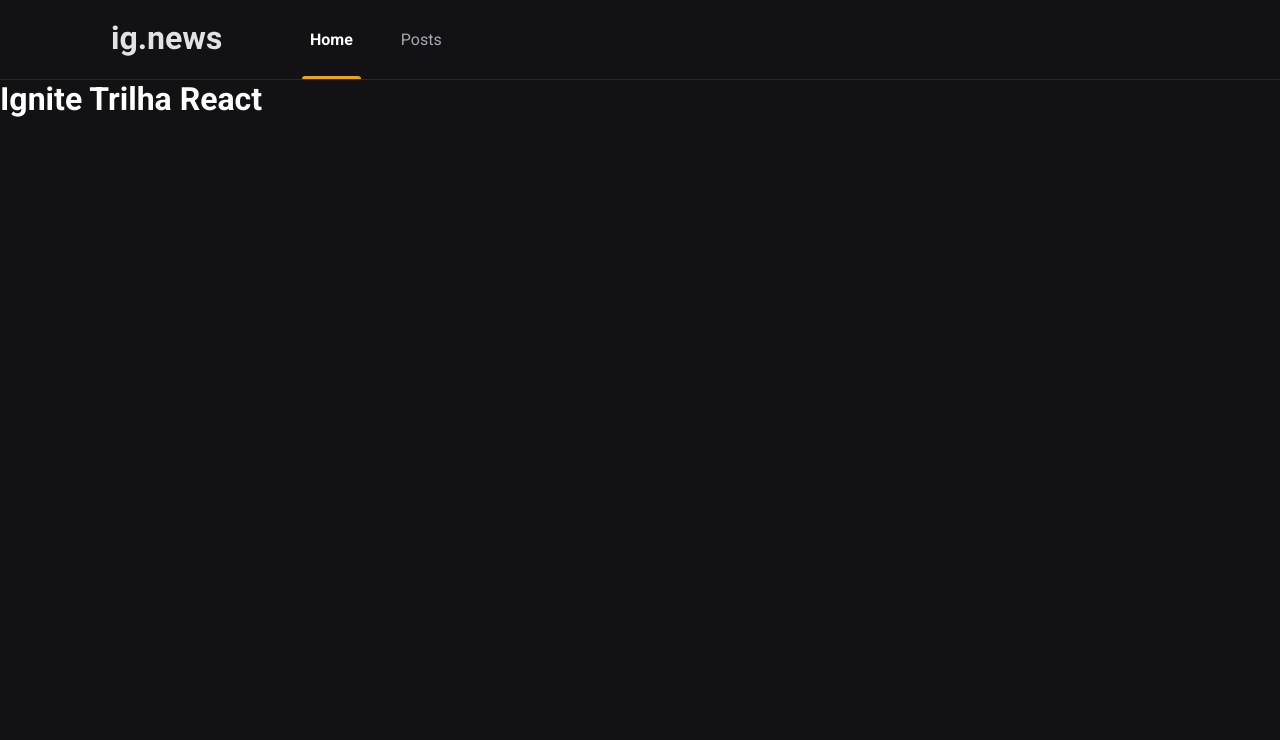
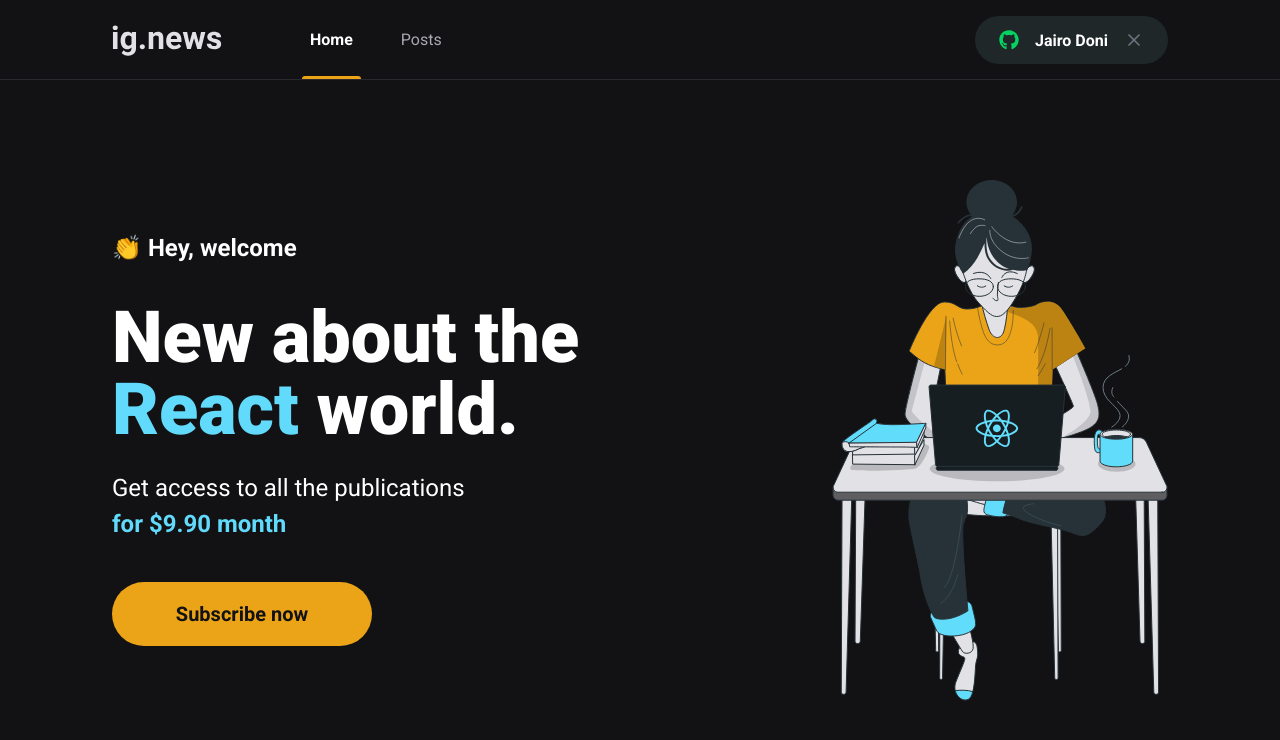
Before and after one commit to jairodoni/ignews, a Next.js app: page / in a window 1280 px wide. Shown: the top 740 px of the page. Built offline with nearby package versions, Linux system fonts and the light colour scheme.

Commit message:
home estilizada

```diff
--- a/package.json
+++ b/package.json
@@ -11,6 +11,7 @@
     "next": "10.0.9",
     "react": "17.0.2",
     "react-dom": "17.0.2",
+    "react-icons": "^4.2.0",
     "sass": "^1.32.8"
   },
   "devDependencies": {
--- a/src/components/Header/index.tsx
+++ b/src/components/Header/index.tsx
@@ -1,3 +1,4 @@
+import { SignInButton } from '../SingnInButton'
 import styles from './styles.module.scss'
 
 export function Header() {
@@ -9,6 +10,8 @@
           <a className={styles.active}>Home</a>
           <a>Posts</a>
         </nav>
+
+        <SignInButton />
       </div>
     </header>
   )
--- a/src/components/Header/styles.module.scss
+++ b/src/components/Header/styles.module.scss
@@ -1,6 +1,6 @@
 .headerContainer {
   height: 5rem;
-  border-bottom: 1px solid var(--gray-800);
+  border-bottom: 1px solid var(--gray-700);
 }
 
 .headerContent {
@@ -51,4 +51,8 @@
       }
     }
   }
+
+  button {
+    margin-left: auto;
+  }
 }
--- /dev/null
+++ b/src/components/SingnInButton/index.tsx
@@ -0,0 +1,27 @@
+import { FaGithub } from 'react-icons/fa';
+import { FiX } from 'react-icons/fi';
+
+import styles from './styles.module.scss';
+
+export function SignInButton() {
+  const isUserLogged = true;
+
+  return isUserLogged ? (
+    <button
+      type="button"
+      className={styles.signInButton}
+    >
+      <FaGithub color="#04d361"/>
+      Jairo Doni
+      <FiX color="#737380" className={styles.closeIcon}/>
+    </button>
+  ) : (
+    <button
+      type="button"
+      className={styles.signInButton}
+    >
+      <FaGithub color="#eba417"/>
+      Sign In with GitHub
+    </button>
+  )
+}
--- /dev/null
+++ b/src/components/SingnInButton/styles.module.scss
@@ -0,0 +1,33 @@
+.signInButton {
+  height: 3rem;
+  border-radius: 3rem;
+  background: var(--gray-800);
+  border: 0;
+  padding: 0 1.5rem;
+
+  display: flex;
+  align-items: center;
+  justify-content: center;
+
+  color: var(--white);
+  font-weight: bold;
+
+  svg {
+    height: 20px;
+    width: 20px;
+  }
+
+  svg:first-child {
+    margin-right: 1rem;
+  }
+
+  svg.closeIcon {
+    margin-left: 1rem;
+  }
+
+  transition: filter 0.2s;
+
+  &:hover {
+    filter: brightness(0.8);
+  }
+}
--- /dev/null
+++ b/src/components/SubscribeButton/index.tsx
@@ -0,0 +1,12 @@
+import styles from './styles.module.scss'
+
+export function SubscribeButton() {
+  return (
+    <button
+    type="button"
+    className={styles.subscribeButton}
+    >
+      Subscribe now
+    </button>
+  )
+}
--- /dev/null
+++ b/src/components/SubscribeButton/styles.module.scss
@@ -0,0 +1,21 @@
+.subscribeButton {
+  width: 260px;
+  height: 4rem;
+  border: 0;
+  border-radius: 2rem;
+  background: var(--yellow-500);
+  color: var(--gray-900);
+  font-size: 1.25rem;
+  font-weight: bold;
+
+  display: flex;
+  align-items: center;
+  justify-content: center;
+
+  transition: filter 0.2s;
+
+  &:hover {
+    filter: brightness(0.8)
+  }
+
+}
--- /dev/null
+++ b/src/pages/home.module.scss
@@ -0,0 +1,46 @@
+.contentContainer {
+  max-width: 1120px;
+  margin: 0 auto;
+  padding: 0 2rem;
+  height: calc(100vh - 5rem);
+
+  display: flex;
+  align-items: center;
+  justify-content: space-between;
+}
+
+.hero {
+  max-width: 600px;
+
+  //apenas o primeiro span dentro do .hero
+  > span {
+    font-size: 1.5rem;
+    font-weight: bold;
+  }
+
+  h1 {
+    font-size: 4.5rem;
+    line-height: 4.5rem;
+    font-weight: 900;
+    margin-top: 2.5rem;
+
+    span {
+      color: var(--cyan-500)
+    }
+  }
+
+  p {
+    font-size: 1.5rem;
+    line-height: 2.25rem;
+    margin-top: 1.5rem;
+
+    span {
+      color: var(--cyan-500);
+      font-weight: bold;
+    }
+  }
+
+  button {
+    margin-top: 2.5rem;
+  }
+}
--- a/src/pages/index.tsx
+++ b/src/pages/index.tsx
@@ -1,15 +1,27 @@
 
 import Head from 'next/head';
+import { SubscribeButton } from '../components/SubscribeButton';
+
+import styles from  './home.module.scss';
 
 export default function Home() {
   return (
     <>
       <Head>
-        <title>Inicio | ig.news</title>
+        <title>Home | ig.news</title>
       </Head>
-      <h1>
-        Ignite Trilha React
-      </h1>
+
+      <main className={styles.contentContainer}>
+        <section className={styles.hero}>
+          <span>👏 Hey, welcome</span>
+          <h1>New about the <span>React</span> world.</h1>
+          <p>Get access to all the publications <br/>
+            <span>for $9.90 month</span>
+          </p>
+          <SubscribeButton />
+        </section>
+        <img src="/images/avatar.svg" alt="Girl coding"/>
+      </main>
     </>
   )
 }
--- a/src/styles/global.scss
+++ b/src/styles/global.scss
@@ -9,7 +9,8 @@
 
   --gray-100: #e1e1e6;
   --gray-300: #a8a8b3;
-  --gray-800: #29292e;
+  --gray-700: #29292e;
+  --gray-800: #1f2729;
   --gray-900: #121214;
 
   --cyan-500: #61dafb;
```
Also changed, not shown: 2 other files (tests, documents, lock files or other folders).
